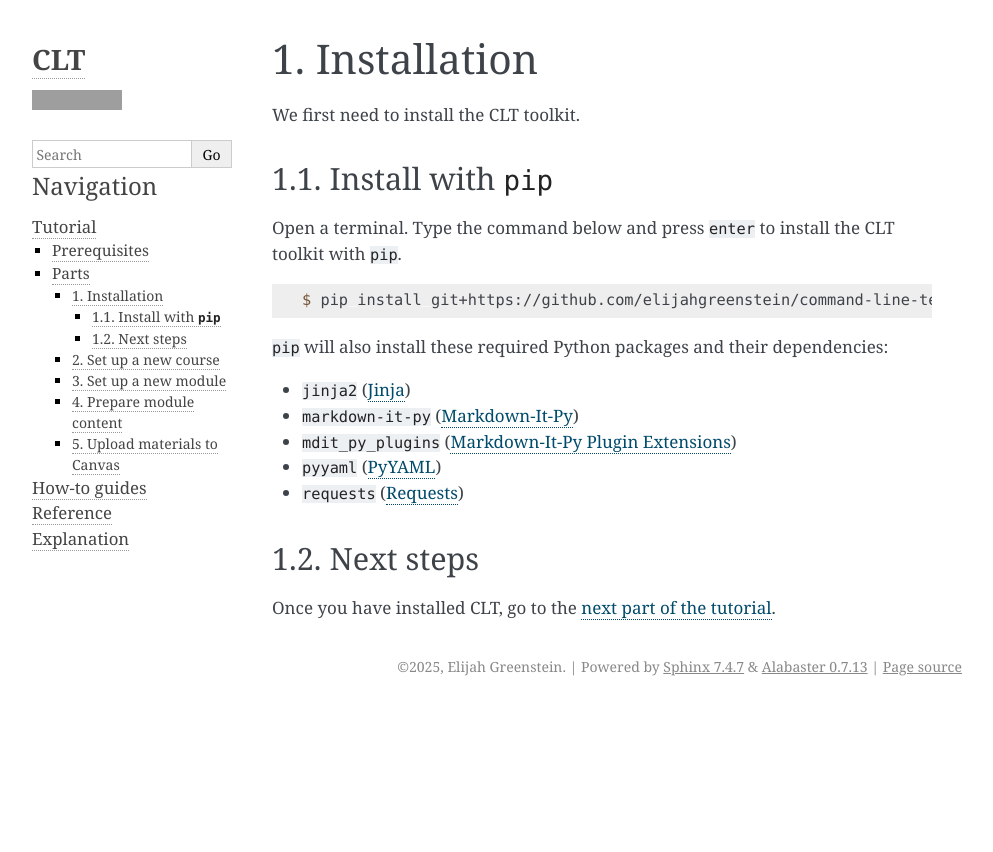
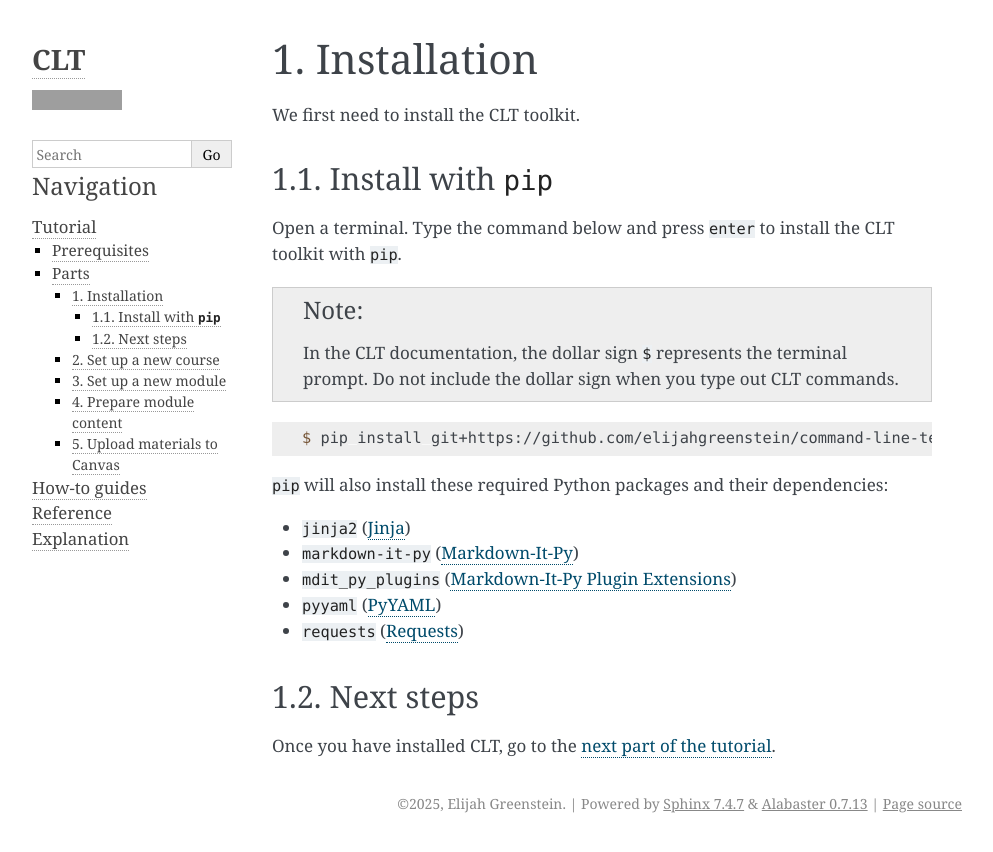
Before and after one commit to elijahgreenstein/command-line-teaching, a Sphinx documentation site: the page built from docs/source/tutorial/installation.rst, in a window 1280 px wide. Shown: the top 852 px of the page, without its empty margins (148-1141 px from the left). Built offline with Sphinx 7.4.7, drawn with Linux system fonts in a browser that asks for light colours; grey boxes are pictures that could not be loaded.

Commit message:
Include explanation of dollar sign prompt

```diff
--- a/docs/source/tutorial/installation.rst
+++ b/docs/source/tutorial/installation.rst
@@ -9,6 +9,11 @@ Install with ``pip``
 ------------------------------------------------------------
 
 Open a terminal. Type the command below and press ``enter`` to install the CLT toolkit with ``pip``.
+
+.. note::
+
+   In the CLT documentation, the dollar sign ``$`` represents the terminal prompt.
+   Do not include the dollar sign when you type out CLT commands.
 
 .. code-block:: console
 
```
